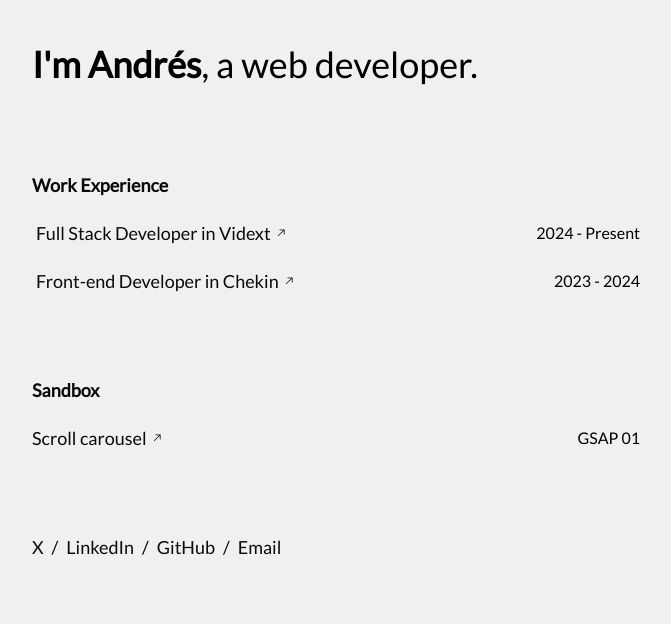
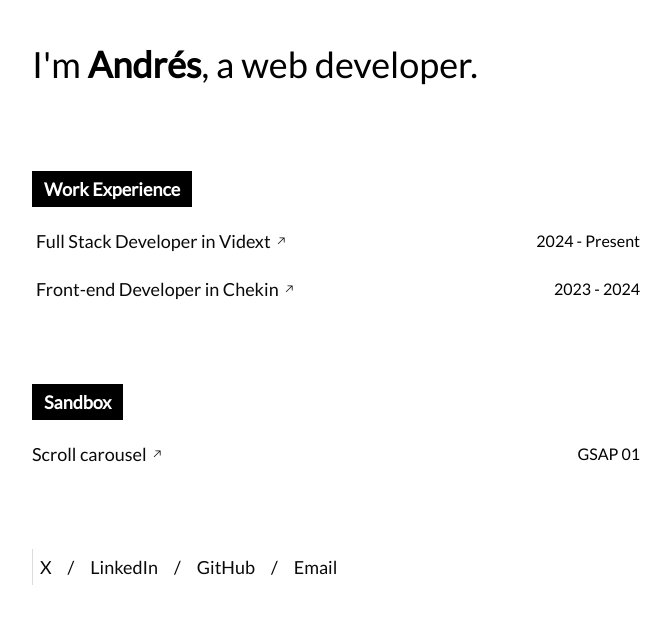
Before and after one commit to Andresuito/andres-portfolio, a Next.js app: page / in a window 1280 px wide. Shown: the top 624 px of the page, without its empty margins (304-975 px from the left). Built offline with nearby package versions, Linux system fonts and the light colour scheme.

Commit message:
feat: v1.0

```diff
--- a/app/layout.tsx
+++ b/app/layout.tsx
@@ -21,7 +21,7 @@ export default function RootLayout({
   return (
     <html lang="en">
       <body
-        className={`${lato.className} bg-[#F0F0F0] relative antialiased scroll-smooth`}
+        className={`${lato.className} bg-white relative antialiased scroll-smooth`}
       >
         {children}
       </body>
--- a/components/footer.tsx
+++ b/components/footer.tsx
@@ -2,20 +2,40 @@ export function Footer() {
   return (
     <footer className="flex mx-auto justify-between text-lg items-center">
       <div className="flex items-center">
-        <a href="https://x.com/andresuiito" target="_blank">
-          X
+        <a
+          href="https://x.com/andresuiito"
+          target="_blank"
+          className="relative px-2 py-1 overflow-hidden group transition-colors duration-500 hover:text-white"
+        >
+          <span className="absolute inset-0 bg-black transform -translate-x-[101%] group-hover:translate-x-0 transition-transform duration-500 ease-in-out"></span>
+          <span className="relative z-10">X</span>
         </a>
         <span className="mx-2 animate-item">/</span>
-        <a href="https://www.linkedin.com/in/andres-br" target="_blank">
-          LinkedIn
+        <a
+          href="https://www.linkedin.com/in/andres-br"
+          target="_blank"
+          className="relative px-2 py-1 overflow-hidden group transition-colors duration-500 hover:text-white"
+        >
+          <span className="absolute inset-0 bg-black transform -translate-x-[101%] group-hover:translate-x-0 transition-transform duration-500 ease-in-out"></span>
+          <span className="relative z-10">LinkedIn</span>
         </a>
         <span className="mx-2 animate-item">/</span>
-        <a href="https://github.com/Andresuito" target="_blank">
-          GitHub
+        <a
+          href="https://github.com/Andresuito"
+          target="_blank"
+          className="relative px-2 py-1 overflow-hidden group transition-colors duration-500 hover:text-white"
+        >
+          <span className="absolute inset-0 bg-black transform -translate-x-[101%] group-hover:translate-x-0 transition-transform duration-500 ease-in-out"></span>
+          <span className="relative z-10">GitHub</span>
         </a>
         <span className="mx-2 animate-item">/</span>
-        <a href="mailto:contact@andresbr.com" target="_blank">
-          Email
+        <a
+          href="mailto:contact@andresbr.com"
+          target="_blank"
+          className="relative px-2 py-1 overflow-hidden group transition-colors duration-500 hover:text-white"
+        >
+          <span className="absolute inset-0 bg-black transform -translate-x-[101%] group-hover:translate-x-0 transition-transform duration-500 ease-in-out"></span>
+          <span className="relative z-10">Email</span>
         </a>
       </div>
     </footer>
--- a/components/header.tsx
+++ b/components/header.tsx
@@ -2,8 +2,8 @@ export function Header() {
   return (
     <header>
       <h1 className="text-4xl leading-snug text-black reveal-text">
-        <span className="fade-in font-semibold">I'm Andrés</span>
-        <span className="fade-in">, a web developer.</span>
+        I'm<span className="font-semibold"> Andrés</span>
+        <span>, a web developer.</span>
       </h1>
     </header>
   );
--- a/components/sandbox.tsx
+++ b/components/sandbox.tsx
@@ -5,7 +5,9 @@ export function Sandbox() {
   return (
     <section className="projects-section">
       <header>
-        <h2 className="font-semibold text-lg animate-item">Sandbox</h2>
+        <h2 className="font-semibold text-lg animate-item bg-black text-white w-fit p-1 px-3">
+          Sandbox
+        </h2>
       </header>
 
       <article className="flex mt-5 justify-between items-center animate-item">
--- a/components/work.tsx
+++ b/components/work.tsx
@@ -3,7 +3,9 @@ import { ArrowIcon } from "./arrow-icon";
 export function Work() {
   return (
     <section className="container mx-auto work-section">
-      <h2 className="font-semibold text-lg animate-item">Work Experience</h2>
+      <h2 className="font-semibold text-lg animate-item bg-black text-white w-fit p-1 px-3">
+        Work Experience
+      </h2>
       <div className="flex flex-col">
         <WorkItem
           company="Vidext"
```
